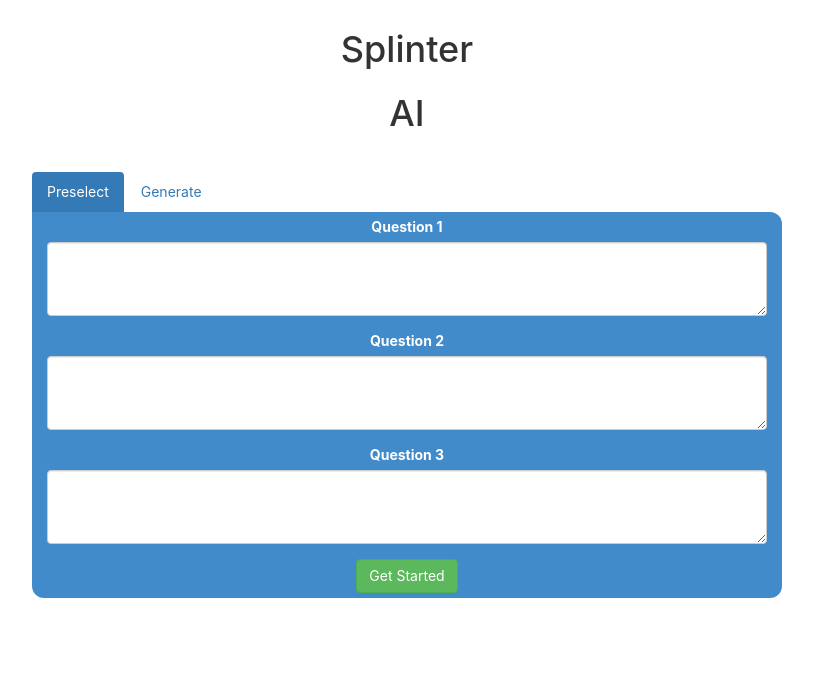
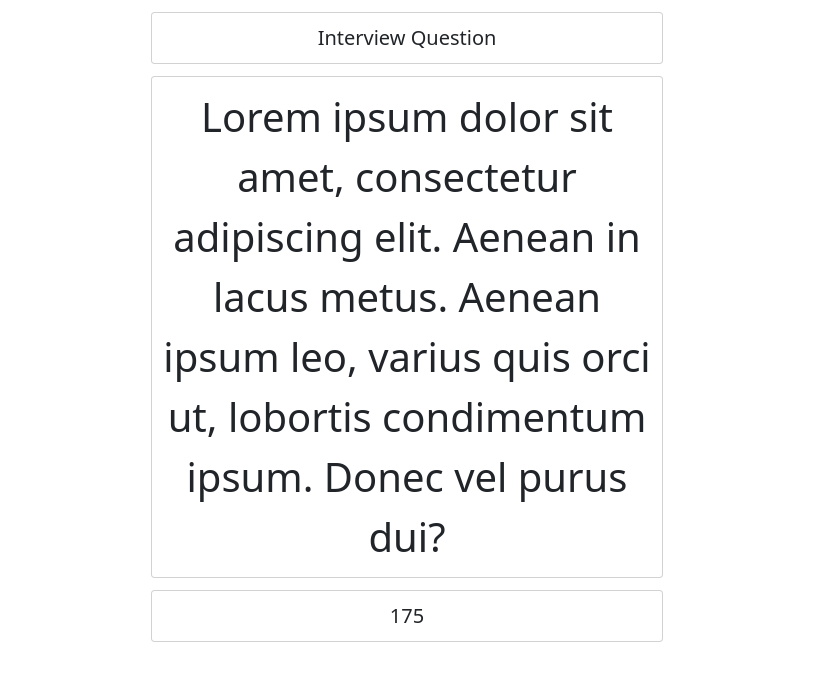
Before and after one commit to rasooly-dev/spinter, a React (Create React App) app in the folder client/: page / in a window 1280 px wide. Shown: the top 680 px of the page, without its empty margins (233-1046 px from the left). Built offline with nearby package versions, Linux system fonts and the light colour scheme.

Commit message:
finish interview page

```diff
--- a/client/src/index.js
+++ b/client/src/index.js
@@ -4,11 +4,12 @@ import './index.css';
 import App from './App';
 import reportWebVitals from './reportWebVitals';
 import Landing from "./pages/Landing/Landing";
+import InterviewPage from "./pages/InterviewPage/InterviewPage"
 const root = ReactDOM.createRoot(document.getElementById('root'));
 root.render(
   <React.StrictMode>
     {/* <App /> */}
-    <Landing/>
+    <InterviewPage/>
   </React.StrictMode>
 );
 
--- /dev/null
+++ b/client/src/pages/InterviewPage/InterviewPage.css
@@ -0,0 +1,8 @@
+.card {
+    margin: 12px 30%;
+    text-align: center;
+    font-size: 20px;
+}
+.question {
+    font-size: 40px;
+}
--- a/client/src/pages/InterviewPage/InterviewPage.js
+++ b/client/src/pages/InterviewPage/InterviewPage.js
@@ -1,11 +1,36 @@
-import React from "react";
-
+import React, {useState, useEffect} from "react";
+import 'bootstrap/dist/css/bootstrap.min.css';
+import './InterviewPage.css';
 function InterviewPage() {
-    return (
-        <div>
-
-        </div>
-    );
+    const [interviewQuestion, setInterviewQuestion] = useState("Lorem ipsum dolor sit amet, consectetur adipiscing elit. Aenean in lacus metus. Aenean ipsum leo, varius quis orci ut, lobortis condimentum ipsum. Donec vel purus dui?")
+    const [time, setTime] = useState(180)
+    useEffect(() => {
+        //fetch from API
+        //value = fetch()
+        // setInterviewQuestion(value)
+        const timer = setTimeout(() => {
+            // conclude the interview and navigate to the following page
+          }, 180000);
+          const timer2 = setTimeout(() => {
+            if (time > 0) {
+                setTime(time - 1)
+            }
+          }, 1000);
+          return () => clearTimeout(timer);
+      });
+  return (
+    <div>
+        <div className="card">
+        <div className="card-body">Interview Question</div>
+      </div>
+      <div className="card">
+        <div className="card-body question">{interviewQuestion}</div>
+      </div>
+      <div className="card">
+        <div className="card-body">{time}</div>
+      </div>
+    </div>
+  );
 }
 
 export default InterviewPage;
--- a/client/src/pages/Landing/Landing.js
+++ b/client/src/pages/Landing/Landing.js
@@ -63,6 +63,13 @@ function Landing() {
 
   const onSubmit = () => {
     //parse information into json
+    if (isFirstForm) {
+        //parse and send to api
+        //use firstQ, secondQ, thirdQ
+    } else {
+        //parse and send to api
+        //use firstQ2, secondQ4, listTSkill, listSoftSkill
+    }
   };
 
   return (
```
